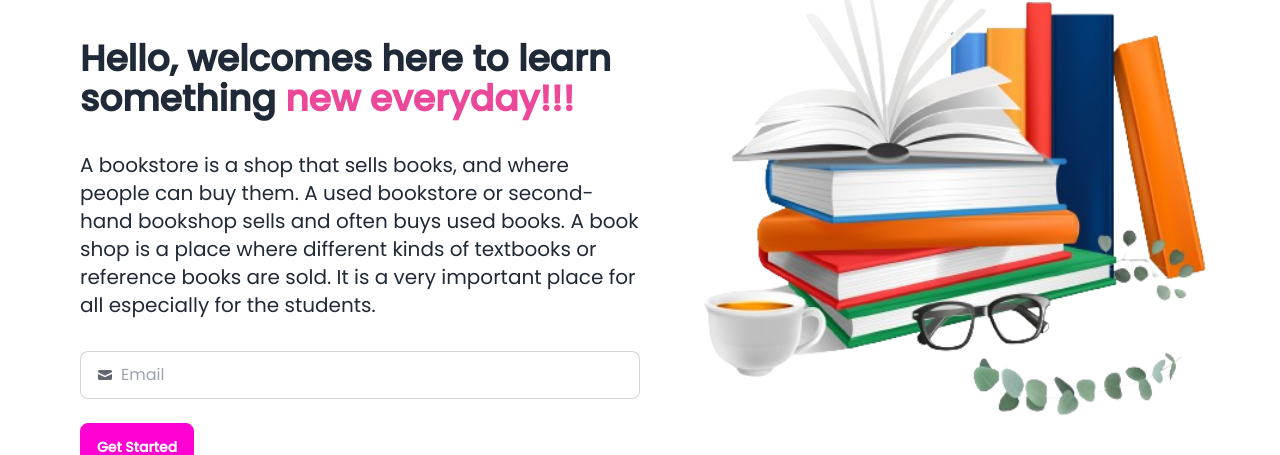
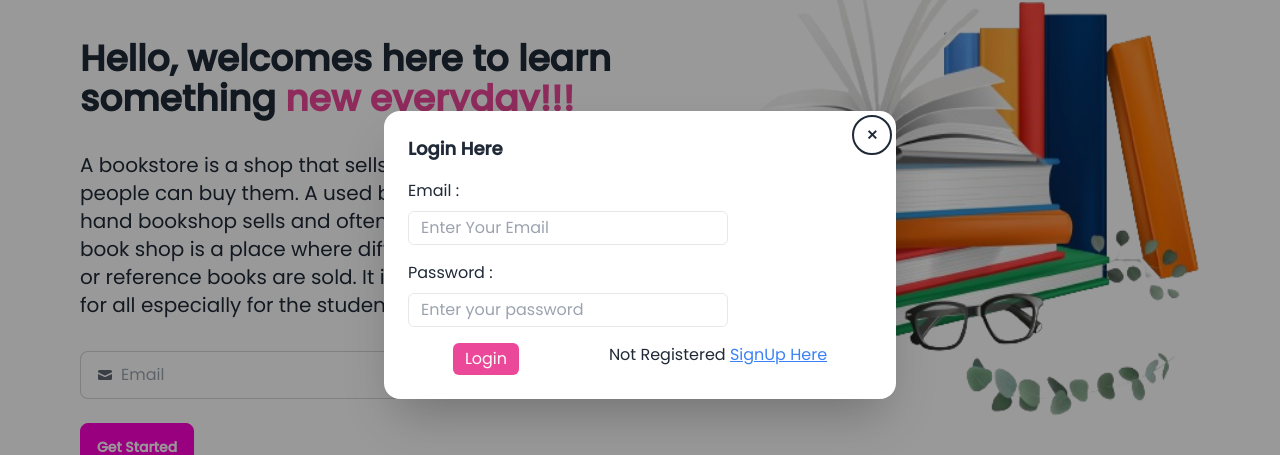
Before and after one commit to Ankitsinha2506/BookStore, a React (Vite) app in the folder frontend/: page / in a window 1280 px wide. Both pictures are taken after a click on the link "Login". Shown: the part 145-600 px from the top of the page. Built offline with nearby package versions, Linux system fonts and the light colour scheme.

Commit message:
Login Page Complete

```diff
--- /dev/null
+++ b/frontend/src/components/Login.jsx
@@ -0,0 +1,43 @@
+import React from 'react'
+
+const Login = () => {
+    return (
+        <div>
+            <dialog id="my_modal_3" className="modal ">
+                <div className="modal-box">
+                    <form method="dialog">
+                        {/* if there is a button in form, it will close the modal */}
+                        <button className="btn btn-sm btn-circle btn-ghost absolute right-2 top-2">✕</button>
+                    </form>
+                    <h3 className="font-bold text-lg">Login Here</h3>
+
+                    {/* Email */}
+                    <div className='mt-4 space-y-2'>
+                        <span>Email : </span>
+                        <br />
+                        <input type="email"
+                            placeholder='Enter Your Email'
+                            className='w-80 px-3 py-1 border rounded-md outline-none' />
+                    </div>
+
+                    {/* Password */}
+                    <div className='mt-4 space-y-2'>
+                        <span>Password : </span>
+                        <br />
+                        <input type="password"
+                            placeholder='Enter your password'
+                            className='w-80 px-3 py-1 border rounded-md outline-none' />
+                    </div>
+
+                    {/* BUtton */}
+                    <div className='flex justify-around mt-4'>
+                        <button className="bg-pink-500 text-white rounded-md px-3 py-1 hover:bg-pink-700 duration-200">Login</button>
+                        <p>Not Registered <span className='underline text-blue-500 cursor-pointer'>SignUp Here</span></p>
+                    </div>
+                </div>
+            </dialog>
+        </div>
+    )
+}
+
+export default Login
--- a/frontend/src/components/Navbar.jsx
+++ b/frontend/src/components/Navbar.jsx
@@ -1,5 +1,6 @@
 import React, { useEffect } from 'react'
 import { useState } from 'react'
+import Login from './Login';
 
 const Navbar = () => {
     const [theme, setTheme] = useState(localStorage.getItem("theme") ? localStorage.getItem("theme") : "light")
@@ -119,7 +120,10 @@ const Navbar = () => {
 
                     </label>
                     <div>
-                        <a className="bg-black text-white px-2 py-2 rounded-md hover:bg-slate-800 duration-300 cursor-pointer">Login</a>
+                        <a className="bg-black text-white px-2 py-2 rounded-md hover:bg-slate-800 duration-300 cursor-pointer"
+                        onClick={()=> document.getElementById("my_modal_3").showModal()}
+                        >Login</a>
+                        <Login />
                     </div>
                 </div>
             </div>
```
